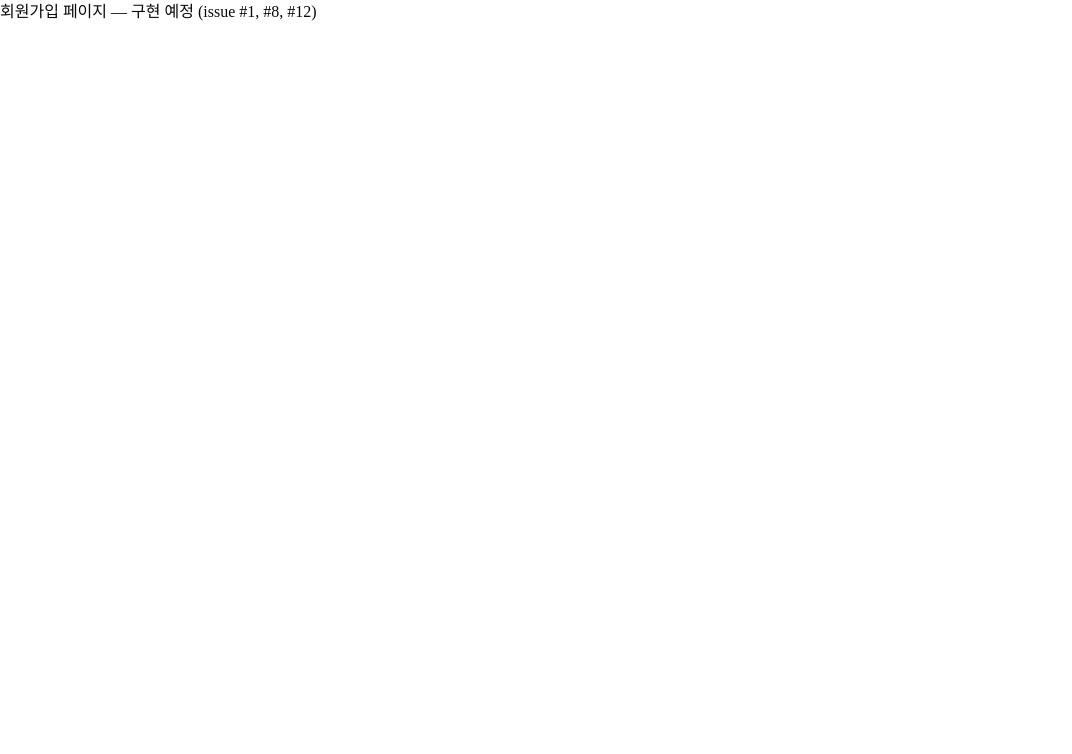
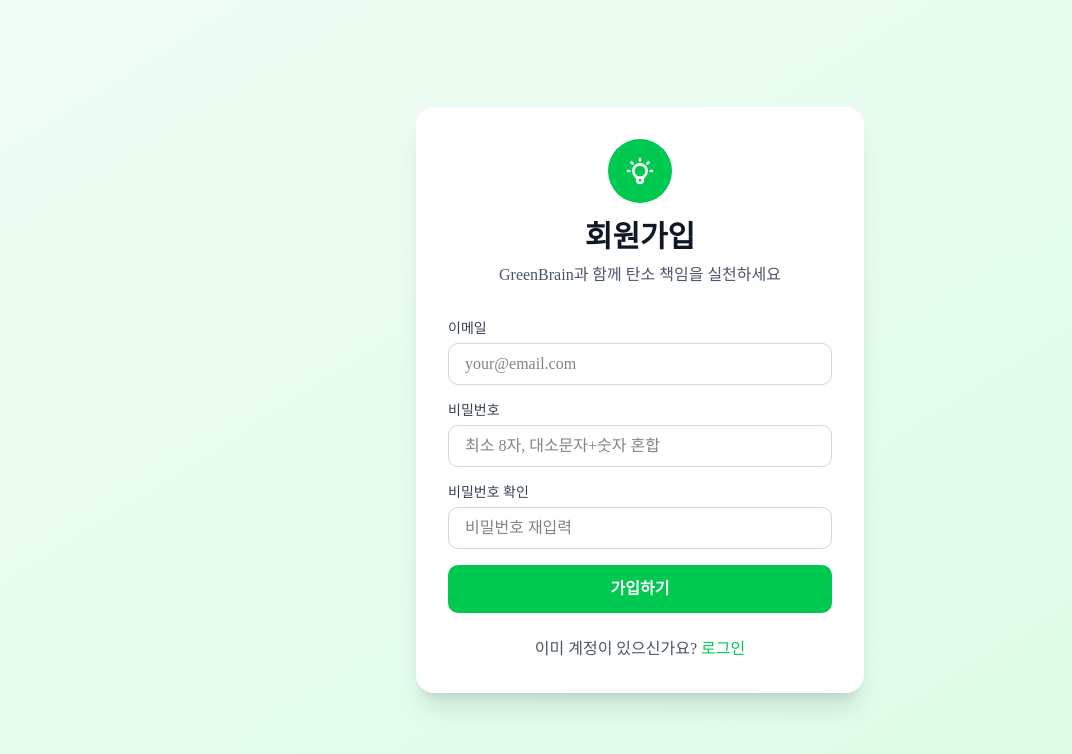
Before and after one commit to kangwook-kim02/FE-GreenBrain, a Next.js app: page /signup in a window 1280 px wide. Shown: the top 754 px of the page, without its empty margins (0-1072 px from the left). Built offline with nearby package versions, Linux system fonts and the light colour scheme.

Commit message:
design: 로그인 · 회원가입 페이지 UI (#1)

```diff
--- a/app/login/page.tsx
+++ b/app/login/page.tsx
@@ -1,3 +1,100 @@
+'use client'
+
+import { useState } from 'react'
+import Link from 'next/link'
+
 export default function LoginPage() {
-  return <div>로그인 페이지 — 구현 예정 (issue #1, #8, #12)</div>
+  const [isLoading, setIsLoading] = useState(false)
+  const [error, setError] = useState('')
+
+  async function handleSubmit(e: React.FormEvent<HTMLFormElement>) {
+    e.preventDefault()
+    setError('')
+
+    const form = e.currentTarget
+    const email = (form.elements.namedItem('email') as HTMLInputElement).value
+    const password = (form.elements.namedItem('password') as HTMLInputElement).value
+
+    if (!email || !password) {
+      setError('이메일과 비밀번호를 입력해주세요.')
+      return
+    }
+
+    setIsLoading(true)
+    // API 연동은 issue #12에서 구현
+    setIsLoading(false)
+  }
+
+  return (
+    <div className="min-h-screen bg-gradient-to-br from-green-50 to-green-100 flex items-center justify-center p-4">
+      <div className="bg-white rounded-2xl shadow-xl p-8 w-full max-w-md">
+        <div className="text-center mb-8">
+          <div className="inline-flex items-center justify-center w-16 h-16 bg-green-500 rounded-full mb-4">
+            <svg className="w-8 h-8 text-white" fill="none" stroke="currentColor" viewBox="0 0 24 24">
+              <path strokeLinecap="round" strokeLinejoin="round" strokeWidth={2} d="M9.663 17h4.673M12 3v1m6.364 1.636l-.707.707M21 12h-1M4 12H3m3.343-5.657l-.707-.707m2.828 9.9a5 5 0 117.072 0l-.548.547A3.374 3.374 0 0014 18.469V19a2 2 0 11-4 0v-.531c0-.895-.356-1.754-.988-2.386l-.548-.547z" />
+            </svg>
+          </div>
+          <h1 className="text-3xl font-bold text-gray-900 mb-2">GreenBrain</h1>
+          <p className="text-gray-600">AI 챗봇 탄소 책임 서비스</p>
+        </div>
+
+        <form onSubmit={handleSubmit} className="space-y-4">
+          <div>
+            <label htmlFor="email" className="block text-sm font-medium text-gray-700 mb-1">
+              이메일
+            </label>
+            <input
+              id="email"
+              name="email"
+              type="email"
+              className="w-full px-4 py-2 border border-gray-300 rounded-lg focus:ring-2 focus:ring-green-500 focus:border-transparent outline-none"
+              placeholder="your@email.com"
+            />
+          </div>
+
+          <div>
+            <label htmlFor="password" className="block text-sm font-medium text-gray-700 mb-1">
+              비밀번호
+            </label>
+            <input
+              id="password"
+              name="password"
+              type="password"
+              className="w-full px-4 py-2 border border-gray-300 rounded-lg focus:ring-2 focus:ring-green-500 focus:border-transparent outline-none"
+              placeholder="••••••••"
+            />
+          </div>
+
+          {error && (
+            <div className="bg-red-50 border border-red-200 text-red-700 px-4 py-3 rounded-lg text-sm">
+              {error}
+            </div>
+          )}
+
+          <button
+            type="submit"
+            disabled={isLoading}
+            className="w-full bg-green-500 hover:bg-green-600 disabled:opacity-60 disabled:cursor-not-allowed text-white font-semibold py-3 rounded-lg transition-colors flex items-center justify-center gap-2"
+          >
+            {isLoading && (
+              <svg className="w-4 h-4 animate-spin" fill="none" viewBox="0 0 24 24">
+                <circle className="opacity-25" cx="12" cy="12" r="10" stroke="currentColor" strokeWidth="4" />
+                <path className="opacity-75" fill="currentColor" d="M4 12a8 8 0 018-8v4a4 4 0 00-4 4H4z" />
+              </svg>
+            )}
+            {isLoading ? '로그인 중...' : '로그인'}
+          </button>
+        </form>
+
+        <div className="mt-6 text-center">
+          <p className="text-gray-600">
+            계정이 없으신가요?{' '}
+            <Link href="/signup" className="text-green-500 hover:text-green-600 font-medium">
+              회원가입
+            </Link>
+          </p>
+        </div>
+      </div>
+    </div>
+  )
 }
--- a/app/signup/page.tsx
+++ b/app/signup/page.tsx
@@ -1,3 +1,128 @@
+'use client'
+
+import { useState } from 'react'
+import Link from 'next/link'
+
+function validatePassword(pwd: string) {
+  return pwd.length >= 8 && /[a-z]/.test(pwd) && /[A-Z]/.test(pwd) && /[0-9]/.test(pwd)
+}
+
 export default function SignupPage() {
-  return <div>회원가입 페이지 — 구현 예정 (issue #1, #8, #12)</div>
+  const [isLoading, setIsLoading] = useState(false)
+  const [error, setError] = useState('')
+
+  async function handleSubmit(e: React.FormEvent<HTMLFormElement>) {
+    e.preventDefault()
+    setError('')
+
+    const form = e.currentTarget
+    const email = (form.elements.namedItem('email') as HTMLInputElement).value
+    const password = (form.elements.namedItem('password') as HTMLInputElement).value
+    const confirmPassword = (form.elements.namedItem('confirmPassword') as HTMLInputElement).value
+
+    if (!email || !password || !confirmPassword) {
+      setError('모든 필드를 입력해주세요.')
+      return
+    }
+
+    if (!validatePassword(password)) {
+      setError('비밀번호는 최소 8자, 대소문자 및 숫자를 포함해야 합니다.')
+      return
+    }
+
+    if (password !== confirmPassword) {
+      setError('비밀번호가 일치하지 않습니다.')
+      return
+    }
+
+    setIsLoading(true)
+    // API 연동은 issue #12에서 구현
+    setIsLoading(false)
+  }
+
+  return (
+    <div className="min-h-screen bg-gradient-to-br from-green-50 to-green-100 flex items-center justify-center p-4">
+      <div className="bg-white rounded-2xl shadow-xl p-8 w-full max-w-md">
+        <div className="text-center mb-8">
+          <div className="inline-flex items-center justify-center w-16 h-16 bg-green-500 rounded-full mb-4">
+            <svg className="w-8 h-8 text-white" fill="none" stroke="currentColor" viewBox="0 0 24 24">
+              <path strokeLinecap="round" strokeLinejoin="round" strokeWidth={2} d="M9.663 17h4.673M12 3v1m6.364 1.636l-.707.707M21 12h-1M4 12H3m3.343-5.657l-.707-.707m2.828 9.9a5 5 0 117.072 0l-.548.547A3.374 3.374 0 0014 18.469V19a2 2 0 11-4 0v-.531c0-.895-.356-1.754-.988-2.386l-.548-.547z" />
+            </svg>
+          </div>
+          <h1 className="text-3xl font-bold text-gray-900 mb-2">회원가입</h1>
+          <p className="text-gray-600">GreenBrain과 함께 탄소 책임을 실천하세요</p>
+        </div>
+
+        <form onSubmit={handleSubmit} className="space-y-4">
+          <div>
+            <label htmlFor="email" className="block text-sm font-medium text-gray-700 mb-1">
+              이메일
+            </label>
+            <input
+              id="email"
+              name="email"
+              type="email"
+              className="w-full px-4 py-2 border border-gray-300 rounded-lg focus:ring-2 focus:ring-green-500 focus:border-transparent outline-none"
+              placeholder="your@email.com"
+            />
+          </div>
+
+          <div>
+            <label htmlFor="password" className="block text-sm font-medium text-gray-700 mb-1">
+              비밀번호
+            </label>
+            <input
+              id="password"
+              name="password"
+              type="password"
+              className="w-full px-4 py-2 border border-gray-300 rounded-lg focus:ring-2 focus:ring-green-500 focus:border-transparent outline-none"
+              placeholder="최소 8자, 대소문자+숫자 혼합"
+            />
+          </div>
+
+          <div>
+            <label htmlFor="confirmPassword" className="block text-sm font-medium text-gray-700 mb-1">
+              비밀번호 확인
+            </label>
+            <input
+              id="confirmPassword"
+              name="confirmPassword"
+              type="password"
+              className="w-full px-4 py-2 border border-gray-300 rounded-lg focus:ring-2 focus:ring-green-500 focus:border-transparent outline-none"
+              placeholder="비밀번호 재입력"
+            />
+          </div>
+
+          {error && (
+            <div className="bg-red-50 border border-red-200 text-red-700 px-4 py-3 rounded-lg text-sm">
+              {error}
+            </div>
+          )}
+
+          <button
+            type="submit"
+            disabled={isLoading}
+            className="w-full bg-green-500 hover:bg-green-600 disabled:opacity-60 disabled:cursor-not-allowed text-white font-semibold py-3 rounded-lg transition-colors flex items-center justify-center gap-2"
+          >
+            {isLoading && (
+              <svg className="w-4 h-4 animate-spin" fill="none" viewBox="0 0 24 24">
+                <circle className="opacity-25" cx="12" cy="12" r="10" stroke="currentColor" strokeWidth="4" />
+                <path className="opacity-75" fill="currentColor" d="M4 12a8 8 0 018-8v4a4 4 0 00-4 4H4z" />
+              </svg>
+            )}
+            {isLoading ? '처리 중...' : '가입하기'}
+          </button>
+        </form>
+
+        <div className="mt-6 text-center">
+          <p className="text-gray-600">
+            이미 계정이 있으신가요?{' '}
+            <Link href="/login" className="text-green-500 hover:text-green-600 font-medium">
+              로그인
+            </Link>
+          </p>
+        </div>
+      </div>
+    </div>
+  )
 }
```
Also changed, not shown: 1 other file (tests, documents, lock files or other folders).
